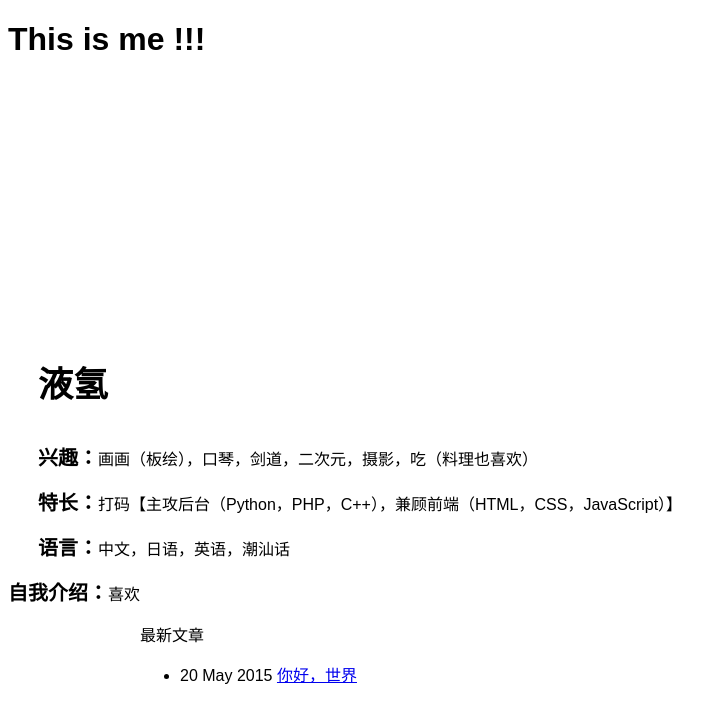
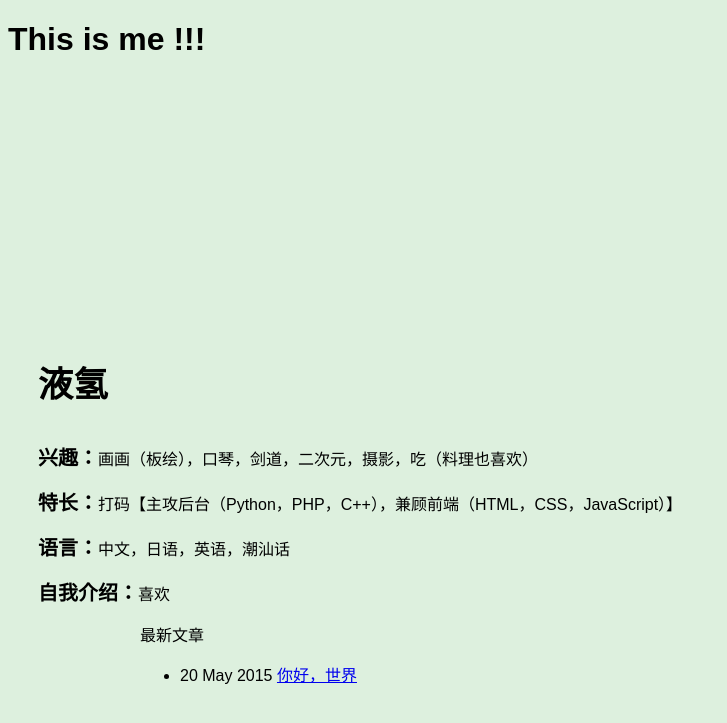
Before and after one commit to Entel/blog, a Jekyll site: the page built from index.html, in a window 1280 px wide. Shown: the top 723 px of the page, without its empty margins (0-727 px from the left). Built offline with Jekyll 4.4.1, drawn with Linux system fonts in a browser that asks for light colours.

Commit message:
2015-5-21-14-43

```diff
--- a/css/ini.css
+++ b/css/ini.css
@@ -2,7 +2,7 @@
 	font-family: "Microsoft YaHei",Arial,Helvetica,sans-serif;
 }
 body{
-	background-color: DDF0DE;
+	background-color: #DDF0DE;
 }
 .header{
 	height: 300px;
@@ -12,8 +12,6 @@ body{
 	min-width: 600px;
 	margin-left: auto;
 	margin-right: auto;
-}
-.intro-list{
 	margin-left: 30px;
 }
 .name{
```
Also changed, not shown: 1 other file.
